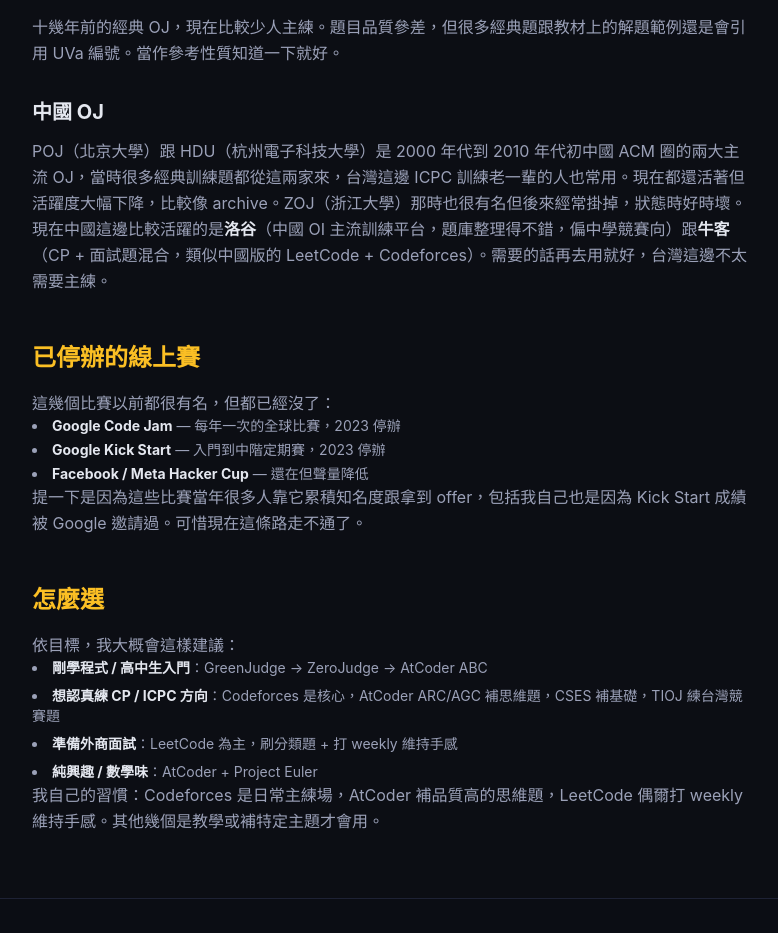
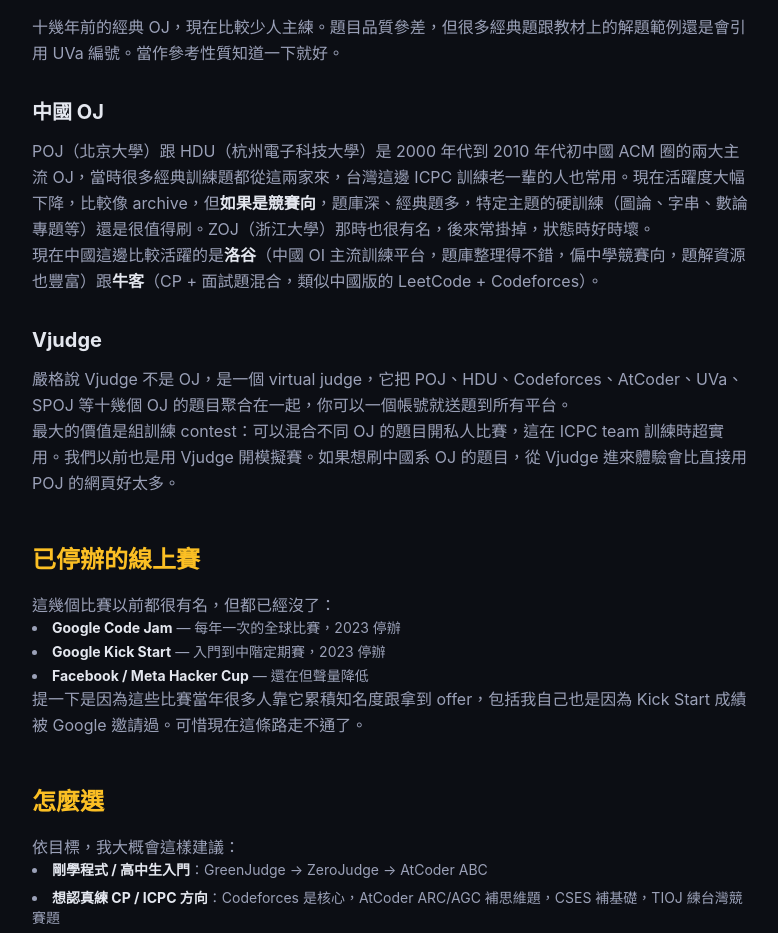
Before and after one commit to HanaYukii/hanayukii-site, a Next.js app: page /blog/online-judge-guide in a window 1280 px wide. Shown: the part 2680-3613 px from the top of the page, without its empty margins (248-1026 px from the left). Built offline with nearby package versions, Linux system fonts and the light colour scheme.

Commit message:
Soften Chinese OJ stance, add Vjudge section, qualify with 競賽向

```diff
--- a/src/app/blog/online-judge-guide/page.tsx
+++ b/src/app/blog/online-judge-guide/page.tsx
@@ -220,10 +220,20 @@ export default function OnlineJudgeGuide() {
         <FadeIn>
           <SubHeading id="chinese-oj">中國 OJ</SubHeading>
           <p>
-            POJ（北京大學）跟 HDU（杭州電子科技大學）是 2000 年代到 2010 年代初中國 ACM 圈的兩大主流 OJ，當時很多經典訓練題都從這兩家來，台灣這邊 ICPC 訓練老一輩的人也常用。現在都還活著但活躍度大幅下降，比較像 archive。ZOJ（浙江大學）那時也很有名但後來經常掛掉，狀態時好時壞。
+            POJ（北京大學）跟 HDU（杭州電子科技大學）是 2000 年代到 2010 年代初中國 ACM 圈的兩大主流 OJ，當時很多經典訓練題都從這兩家來，台灣這邊 ICPC 訓練老一輩的人也常用。現在活躍度大幅下降，比較像 archive，但<strong>如果是競賽向</strong>，題庫深、經典題多，特定主題的硬訓練（圖論、字串、數論專題等）還是很值得刷。ZOJ（浙江大學）那時也很有名，後來常掛掉，狀態時好時壞。
           </p>
           <p>
-            現在中國這邊比較活躍的是<strong>洛谷</strong>（中國 OI 主流訓練平台，題庫整理得不錯，偏中學競賽向）跟<strong>牛客</strong>（CP + 面試題混合，類似中國版的 LeetCode + Codeforces）。需要的話再去用就好，台灣這邊不太需要主練。
+            現在中國這邊比較活躍的是<strong>洛谷</strong>（中國 OI 主流訓練平台，題庫整理得不錯，偏中學競賽向，題解資源也豐富）跟<strong>牛客</strong>（CP + 面試題混合，類似中國版的 LeetCode + Codeforces）。
+          </p>
+        </FadeIn>
+
+        <FadeIn>
+          <SubHeading id="vjudge">Vjudge</SubHeading>
+          <p>
+            嚴格說 Vjudge 不是 OJ，是一個 virtual judge，它把 POJ、HDU、Codeforces、AtCoder、UVa、SPOJ 等十幾個 OJ 的題目聚合在一起，你可以一個帳號就送題到所有平台。
+          </p>
+          <p>
+            最大的價值是組訓練 contest：可以混合不同 OJ 的題目開私人比賽，這在 ICPC team 訓練時超實用。我們以前也是用 Vjudge 開模擬賽。如果想刷中國系 OJ 的題目，從 Vjudge 進來體驗會比直接用 POJ 的網頁好太多。
           </p>
         </FadeIn>
 
```
